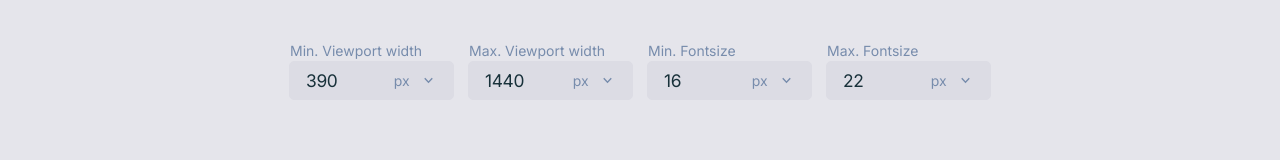
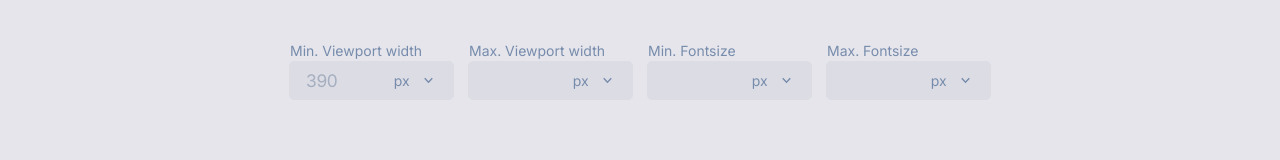
Before and after one commit to Arkadiusz-Fritscher/clamp-generator-lite, a Vue app: page / in a window 1280 px wide. Shown: the part 326-486 px from the top of the page. Built offline with nearby package versions, Linux system fonts and the light colour scheme.

Commit message:
update: input validation

```diff
--- a/src/components/BaseInput.vue
+++ b/src/components/BaseInput.vue
@@ -22,7 +22,7 @@ defineProps({
 
   type: {
     type: String,
-    default: 'number'
+    default: 'text'
   },
 
   error: {
@@ -59,15 +59,16 @@ defineEmits(['update:inputValue', 'update:selectionValue']);
       <input
         :type="type"
         :placeholder="placeholder"
-        :id="id"
+        :id="`${id}-input`"
+        step=".001"
         class="bg-transparent w-full h-full outline-none placeholder:text-darker"
         :value="inputValue"
-        @input="$emit('update:inputValue', ($event.target as HTMLInputElement).value)"
+        @input="$emit('update:inputValue', `${$event.target.value ? parseFloat(($event.target as HTMLInputElement).value.replace(/,/g, '.')) : ''}`)"
       />
       <select
         v-if="selection"
-        :name="`${id}-selection`"
-        :id="`${id}-selection`"
+        :name="`${id}-unit`"
+        :id="`${id}-unit`"
         class="text-caption bg-transparent h-full text-lighter outline-none hover:cursor-pointer"
         :value="selectionValue"
         @change="$emit('update:selectionValue', ($event.target as HTMLInputElement).value)"
--- a/src/components/TheClampCard.vue
+++ b/src/components/TheClampCard.vue
@@ -1,6 +1,5 @@
 <script setup lang="ts">
-import pxToRem from '@/utils/pxToRem.js';
-import { computed, ref } from 'vue';
+import { computed, onMounted, onUpdated, ref, watch } from 'vue';
 import BaseButton from '@/components/BaseButton.vue';
 import IconCopy from './icons/IconCopy.vue';
 import IconCheck from './icons/IconCheck.vue';
@@ -13,12 +12,23 @@ const props = defineProps({
 
 const hasCopy = ref(false);
 
+onMounted(() => {
+    document.addEventListener('keydown', (e) => {
+        if (props.values) {
+            if (e.key == 'c' && (e.ctrlKey || e.metaKey)) {
+                copyClipboard();
+            }
+        }
+
+    });
+});
+
 const calcClamp = computed(() => {
     if (props.values) {
-        const { minViewport, maxViewport, minFont, maxFont } = remValues.value;
+        const { minViewport, maxViewport, minFont, maxFont } = props.values;
 
-        const fix = (num) => {
-            return num.toFixed(3).replace(/(\.0+|0+)$/, '');
+        const fix = (num: number) => {
+            return Number(num).toFixed(3).replace(/(\.0+|0+)$/, '');
         };
 
         const slop = (maxFont.input - minFont.input) / (maxViewport.input - minViewport.input);
@@ -35,11 +45,8 @@ const calcClamp = computed(() => {
 
 });
 
-const remValues = computed(() => {
-    return pxToRem(props.values) || false;
-});
 
-const copyClipboard = (e) => {
+const copyClipboard = () => {
     const clamp = calcClamp.value;
     if (clamp) {
         navigator.clipboard.writeText(clamp.string);
--- a/src/components/TheForm.vue
+++ b/src/components/TheForm.vue
@@ -1,78 +1,112 @@
 <script setup lang="ts">
 import BaseInput from "@/components/BaseInput.vue";
 import BaseButton from "@/components/BaseButton.vue";
-import { reactive, watch } from "vue";
-import pxToRem from '@/utils/pxToRem.js';
+import { computed, reactive, ref, watch } from "vue";
 
 const emit = defineEmits(['submit']);
 
+const baseFont = ref(16);
+const hasError = ref(false);
+const hasInputs = ref(false);
+
+
 const inputValues = reactive({
     minViewport: {
-        input: '390',
+        id: 'minViewport',
+        input: "",
         unit: 'px',
         error: ''
     },
     maxViewport: {
-        input: '1440',
+        id: 'maxViewport',
+        input: "",
         unit: 'px',
         error: ''
     },
     minFont: {
-        input: '16',
+        id: 'minFont',
+        input: "",
         unit: 'px',
         error: ''
     },
     maxFont: {
-        input: '22',
+        id: 'maxFont',
+        input: "",
         unit: 'px',
         error: ''
-    },
+    }
 });
 
 
-const validateForm = () => {
-    let hasError = [];
 
 
-    for (const [key, value] of Object.entries(inputValues)) {
-        const isMax = key.includes('max');
-        const id = key.slice(3);
-        const min = isMax && inputValues[`min${id}`]?.input ? pxToRem(inputValues[`min${id}`]).input : '';
-        // Has Value?
+const validateInput = (e) => {
+    const id = e.target.id?.split('-')[0];
+    const value = e.target?.value;
+    // Has Input?
+    if (!value) {
+        inputValues[id].error = 'Must have a value.';
+    } else {
+        inputValues[id].error = '';
+    }
+};
 
-        if (!value.input) {
-            hasError.push(true);
-            value.error = "Must have a value";
+const checkInputs = () => {
+    const { minViewport, maxViewport, minFont, maxFont } = inputValues;
 
-        } else {
-            value.error = '';
-
-        }
-
-        if (value.input && isMax && pxToRem(value).input <= min) {
-            hasError.push(true);
-            value.error = `Max. ${id} must be grater than Min. ${id}`;
-
-        } else if (value.input && isMax && min && pxToRem(value).input > min) {
-            value.error = '';
-        }
-
+    if (minViewport.input && maxViewport.input, minFont.input, maxFont.input) {
+        hasInputs.value = true;
+    } else {
+        hasInputs.value = false;
     }
 
-    return hasError.length === 0;
 };
 
-watch(inputValues, (newValue, oldValue) => {
-    validateForm();
-});
+
+const inputsToRem = (entry) => {
+    const asRems = JSON.parse(JSON.stringify(entry));
+
+    for (const value of Object.values(asRems)) {
+        if (value.unit === 'px') {
+            value.input = Number(value.input) / baseFont.value;
+            value.unit = 'rem';
+        }
+    }
+
+    console.log(asRems);
+    return asRems;
+};
+
+
+
+const remValues = () => {
+    const remValues = inputsToRem(inputValues);
+    return remValues;
+};
+
+const checkErrors = () => {
+    hasError.value = false;
+
+    for (const entry of Object.values(inputValues)) {
+        if (entry.error) {
+            hasError.value = true;
+            break;
+        }
+    }
+    return hasError.value;
+};
+
 
 const submit = () => {
-    emit('submit', JSON.parse(JSON.stringify(inputValues)));
-    // if (validateForm()) {
-    //     emit('submit', JSON.parse(JSON.stringify(inputValues)));
-    // } else {
-    //     emit('submit', false);
-    // }
+    checkInputs();
+    checkErrors();
+
+    if (!hasError.value && hasInputs.value) {
+        emit('submit', remValues());
+    }
+    else {
+        emit('submit', false);
+    }
 };
 
 </script>
@@ -86,7 +120,8 @@ const submit = () => {
                 :error="inputValues.minViewport.error"
                 label="Min. Viewport width"
                 placeholder="390"
-                v-model:input-value.trim.number="inputValues.minViewport.input"
+                @change="validateInput"
+                v-model:input-value.trim="inputValues.minViewport.input"
                 v-model:selection-value.trim="inputValues.minViewport.unit"
             />
             <BaseInput
@@ -94,7 +129,8 @@ const submit = () => {
                 id="maxViewport"
                 :error="inputValues.maxViewport.error"
                 label="Max. Viewport width"
-                v-model:input-value.trim.number="inputValues.maxViewport.input"
+                @change="validateInput"
+                v-model:input-value.trim="inputValues.maxViewport.input"
                 v-model:selection-value.trim="inputValues.maxViewport.unit"
             />
             <BaseInput
@@ -102,7 +138,8 @@ const submit = () => {
                 id="minFont"
                 :error="inputValues.minFont.error"
                 label="Min. Fontsize"
-                v-model:input-value.trim.number="inputValues.minFont.input"
+                @change="validateInput"
+                v-model:input-value.trim="inputValues.minFont.input"
                 v-model:selection-value.trim="inputValues.minFont.unit"
             />
             <BaseInput
@@ -110,7 +147,8 @@ const submit = () => {
                 id="maxFont"
                 :error="inputValues.maxFont.error"
                 label="Max. Fontsize"
-                v-model:input-value.trim.number="inputValues.maxFont.input"
+                @change="validateInput"
+                v-model:input-value.trim="inputValues.maxFont.input"
                 v-model:selection-value.trim="inputValues.maxFont.unit"
             />
             <div class="submit__container">
--- a/src/components/TheNavigation.vue
+++ b/src/components/TheNavigation.vue
@@ -59,10 +59,6 @@ watch(themeColor, () => {
         <IconMoon v-else />
       </button>
     </div>
-    <!-- <div class="text-caption text-lighter">
-      <span>Base fontsize: &nbsp;</span>
-      <span>16px</span>
-    </div>-->
   </nav>
 </template>
 
```
Also changed, not shown: tsconfig.json (+6 -5 lines).
